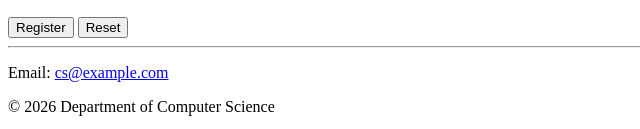
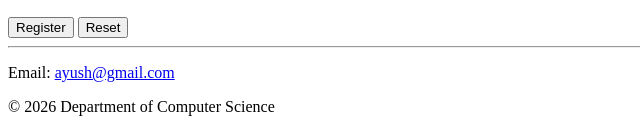
Before and after one commit to Ayushkumarxy/html-lab-assignment-2, a plain HTML site: page practical-10-complete-html5-mini-project/index.html in a window 1280 px wide. Shown: the part 1645-1774 px from the top of the page, 0-640 px from the left. Drawn offline with Linux system fonts and the light colour scheme.

Commit message:
Update email contact in footer

```diff
--- a/practical-10-complete-html5-mini-project/index.html
+++ b/practical-10-complete-html5-mini-project/index.html
@@ -362,8 +362,8 @@
 
     <p>
         Email:
-        <a href="mailto:cs@example.com">
-            cs@example.com
+        <a href="mailto:ayush@gmial.com.com">
+            ayush@gmail.com
         </a>
     </p>
 
```
